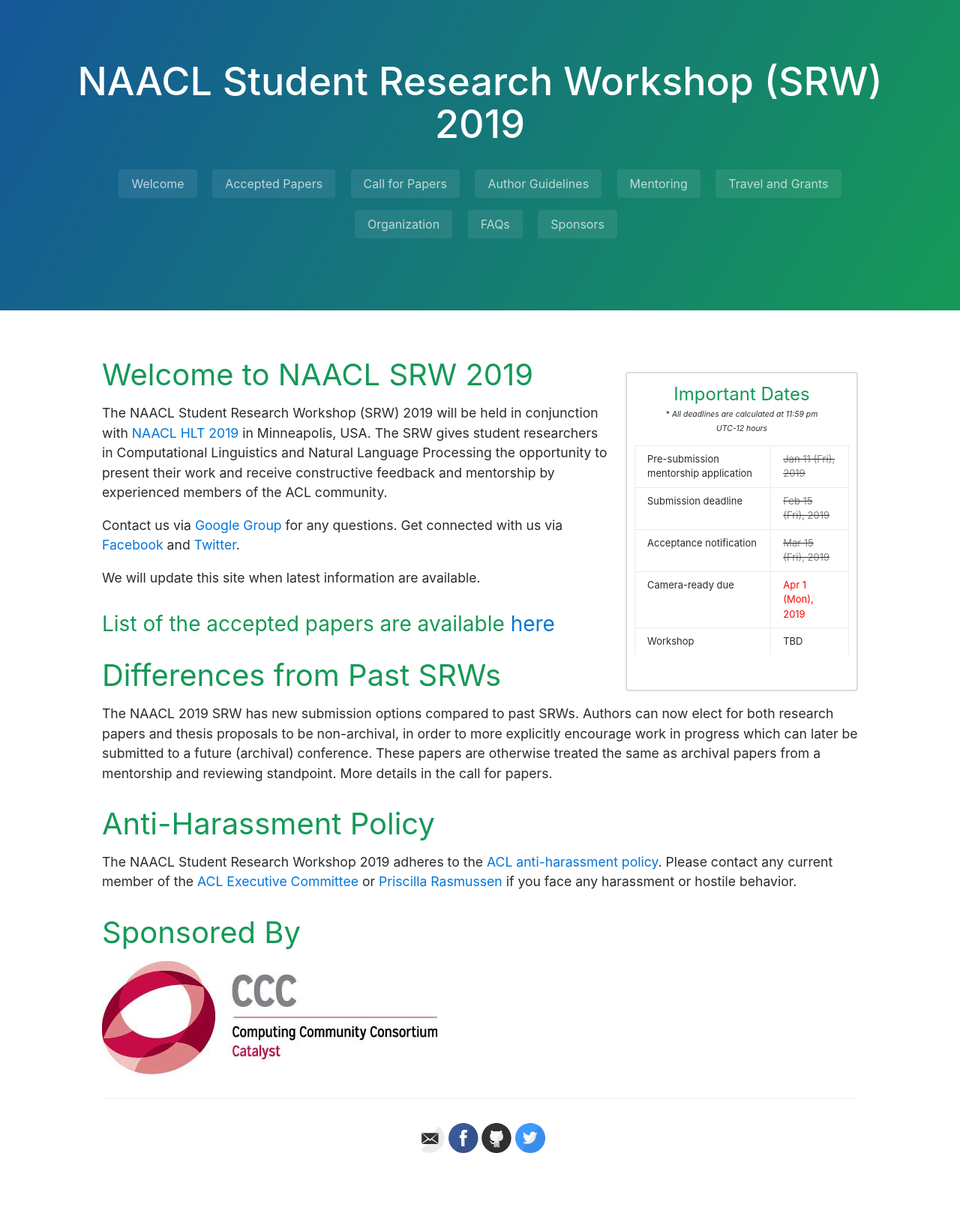
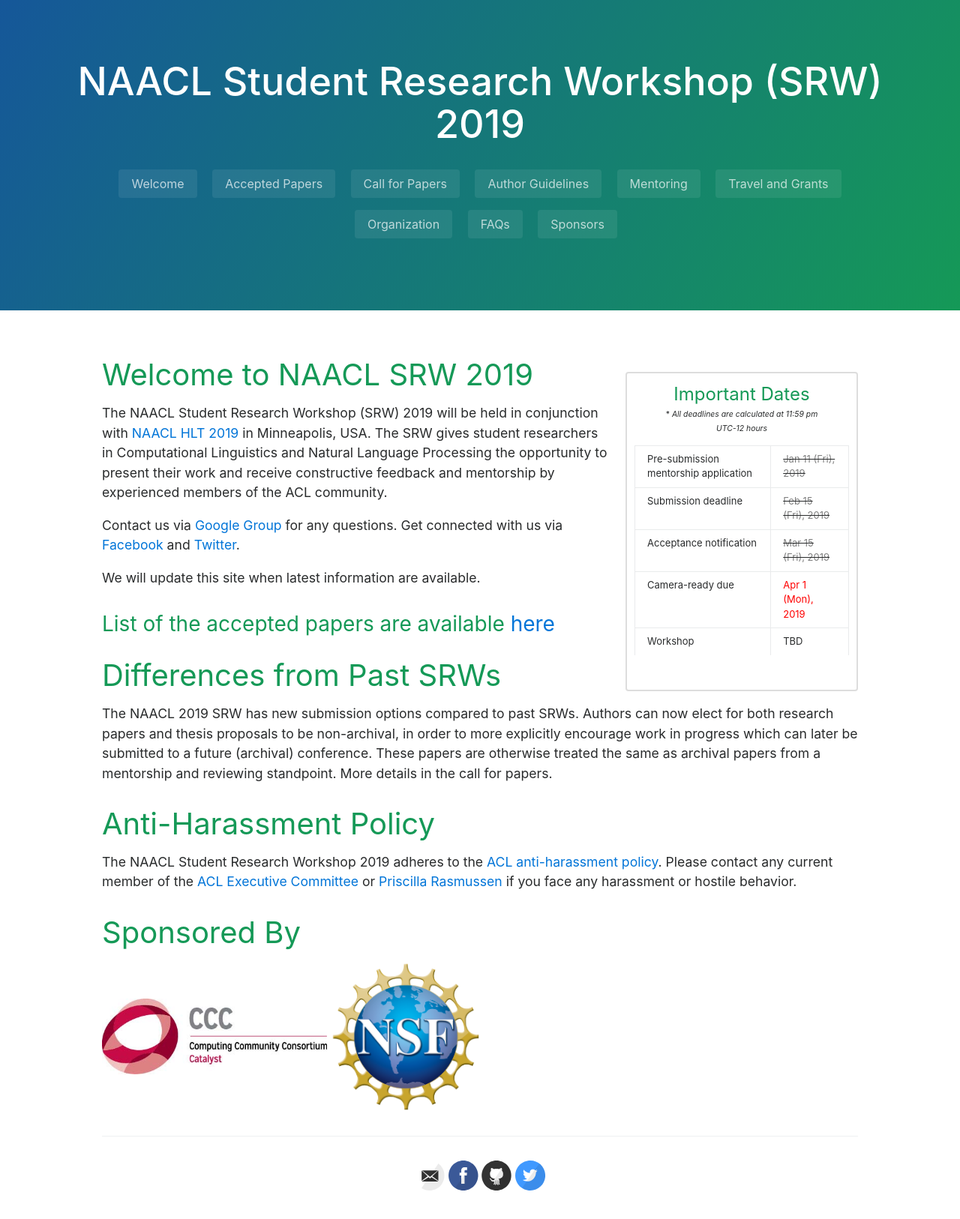
Before and after one commit to aacl2023-srw/aacl2023-srw.github.io, a Jekyll site: the page built from index.md, in a window 1280 px wide. Shown: the whole page at 75% size. Built offline with Jekyll 4.4.1, drawn with Linux system fonts in a browser that asks for light colours; before the commit the page ends 1576 px from its top, so only the background shows below that.

Commit message:
nsf logo

```diff
--- a/index.md
+++ b/index.md
@@ -24,4 +24,8 @@ The NAACL 2019 SRW has new submission options compared to past SRWs. Authors can
 The NAACL Student Research Workshop 2019 adheres to the [ACL anti-harassment policy](https://www.aclweb.org/adminwiki/index.php?title=Anti-Harassment_Policy). Please contact any current member of the [ACL Executive Committee](https://www.aclweb.org/portal/about) or [Priscilla Rasmussen](acl@aclweb.org) if you face any harassment or hostile behavior.
 
 # Sponsored By
-![Computing Research Association’s Computing Community Consortium (CCC)](images/ccc_hz copy.jpg)
+<!-- ![Computing Research Association’s Computing Community Consortium (CCC)](images/ccc_hz copy.jpg)
+![National Science Foundation](images/NSF_4-Color_bitmap_Logo.png =250x)
+ -->
+<img src="images/ccc_hz copy.jpg" alt="Computing Research Association’s Computing Community Consortium (CCC)" width="300"/>
+<img src="images/NSF_4-Color_bitmap_Logo.png" alt="National Science Foundation" width="200"/>
```
